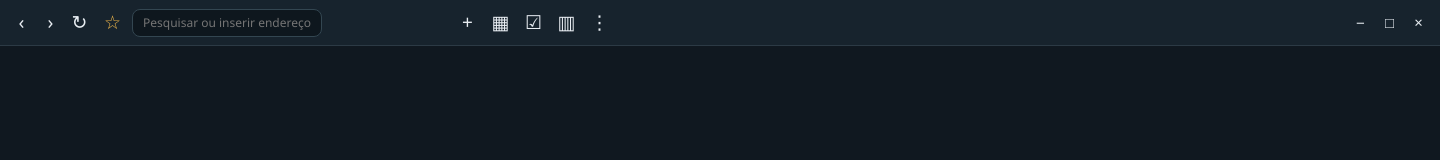
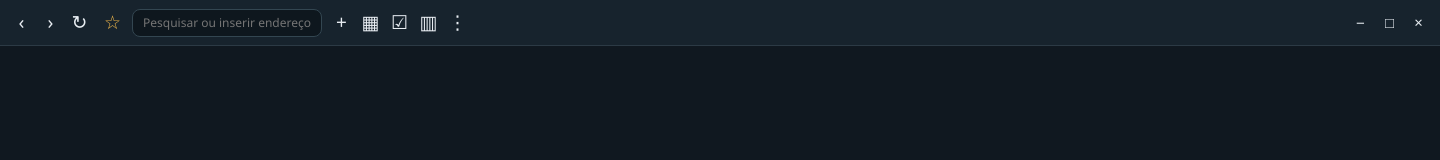
Before and after one commit to fellipeluis18/futaovivo, an Electron app: page index.html in a window 1440 px wide. Drawn offline with Linux system fonts and the light colour scheme; no server answers.

Commit message:
fix: pin browser tools beside address bar

```diff
--- a/index.html
+++ b/index.html
@@ -17,12 +17,14 @@
     <form id="address-form" class="address-wrap">
       <input id="address" autocomplete="off" spellcheck="false" aria-label="Barra de endereço" placeholder="Pesquisar ou inserir endereço">
     </form>
+    <div class="browser-tools">
+      <button id="new-tab" class="new-tab" title="Nova guia" aria-label="Nova guia">+</button>
+      <button id="tile" class="icon-button tile-button" title="Alternar mosaico" aria-label="Alternar mosaico">▦</button>
+      <button id="select-all" class="icon-button" title="Selecionar todas as abas" aria-label="Selecionar todas as abas">☑</button>
+      <button id="side-panel" class="icon-button" title="Painel lateral" aria-label="Painel lateral">▥</button>
+      <button id="menu-button" class="icon-button" title="Menu" aria-label="Menu">⋮</button>
+    </div>
     <div class="tab-strip" id="tabs"></div>
-    <button id="new-tab" class="new-tab" title="Nova guia" aria-label="Nova guia">+</button>
-    <button id="tile" class="icon-button tile-button" title="Alternar mosaico" aria-label="Alternar mosaico">▦</button>
-    <button id="select-all" class="icon-button" title="Selecionar todas as abas" aria-label="Selecionar todas as abas">☑</button>
-    <button id="side-panel" class="icon-button" title="Painel lateral" aria-label="Painel lateral">▥</button>
-    <button id="menu-button" class="icon-button" title="Menu" aria-label="Menu">⋮</button>
     <div id="menu" class="menu" hidden>
       <button id="settings">Perfil e configurações</button>
       <button id="extensions">Extensões</button>
--- a/styles.css
+++ b/styles.css
@@ -6,6 +6,7 @@ button, input { font: inherit; }
 button { color: inherit; border: 0; cursor: pointer; }
 button:disabled { opacity: .35; cursor: default; }
 .nav-actions, .window-actions { display: flex; gap: 2px; -webkit-app-region: no-drag; }
+.browser-tools { display: flex; flex: 0 0 auto; gap: 2px; -webkit-app-region: no-drag; }
 .icon-button, .window-actions button, .new-tab { width: 27px; height: 27px; padding: 0; background: transparent; border-radius: 5px; font-size: 19px; line-height: 1; }
 .icon-button:hover, .window-actions button:hover, .new-tab:hover { background: #2a3a46; }
 .favorite-button { color: #f2b84b; -webkit-app-region: no-drag; }
@@ -29,4 +30,4 @@ button:disabled { opacity: .35; cursor: default; }
 .sidebar-heading button { background: transparent; font-size: 18px; }
 .sidebar p { color: #99a8b2; font-size: 12px; }
 #selected-list button { display: block; width: 100%; padding: 7px; margin-top: 4px; text-align: left; background: #223440; border-radius: 4px; font-size: 12px; overflow: hidden; text-overflow: ellipsis; white-space: nowrap; }
-@media (max-width: 900px) { #tile, #select-all { display: none; } .tab-strip { max-width: 28vw; } .address-wrap { flex-basis: 150px; } }
+@media (max-width: 900px) { .toolbar { gap: 3px; padding-left: 5px; padding-right: 5px; } .tab-strip { max-width: 20vw; min-width: 70px; } .address-wrap { flex-basis: 150px; } .icon-button, .window-actions button, .new-tab { width: 24px; } }
```
